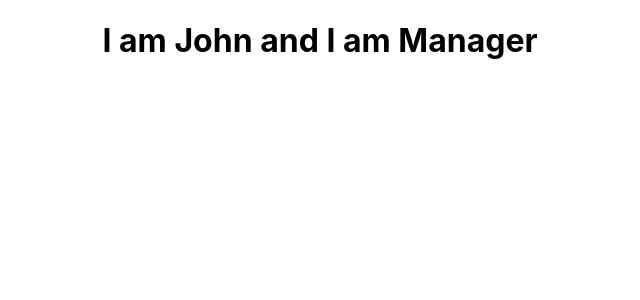
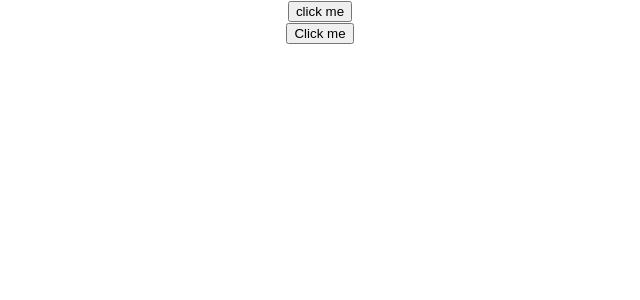
Before and after one commit to GeekShubhamRajput/react-js-learning, a React (Create React App) app: page / in a window 1280 px wide. Shown: the top 300 px of the page, without its empty margins (320-960 px from the left). Built offline with nearby package versions, Linux system fonts and the light colour scheme.

Commit message:
Event Handling

```diff
--- a/src/App.js
+++ b/src/App.js
@@ -1,12 +1,14 @@
 import './App.css';
-import Salutations from "./components/Salutations"
+import FunctionClick from "./components/FunctionClick"
+import ClassClick from "./components/ClassClick"
 
 function App() {
   return (
     <div className="App">
-      <Salutations name="John" roleName="Manager" />
+      <FunctionClick />
+      <ClassClick />
     </div>
-  );
+  )
 }
 
 export default App;
--- /dev/null
+++ b/src/components/ClassClick.js
@@ -0,0 +1,18 @@
+import React, {Component} from 'react'
+
+class ClassClick extends Component{
+  clickHandler(){
+    console.log("Clicked from class")
+  }
+
+  render(){
+    return(
+      <div>
+        <button onClick={this.clickHandler}> Click me </button>
+      </div>
+    )
+  }
+
+}
+
+export default ClassClick
--- /dev/null
+++ b/src/components/FunctionClick.js
@@ -0,0 +1,16 @@
+import React from 'react'
+
+function FunctionClick(){
+
+  function clickHandler(){
+    console.log("Button Clicked")
+  }
+
+  return(
+    <div>
+      <button onClick={clickHandler} >click me</button>
+    </div>
+  )
+}
+
+export default FunctionClick
```
